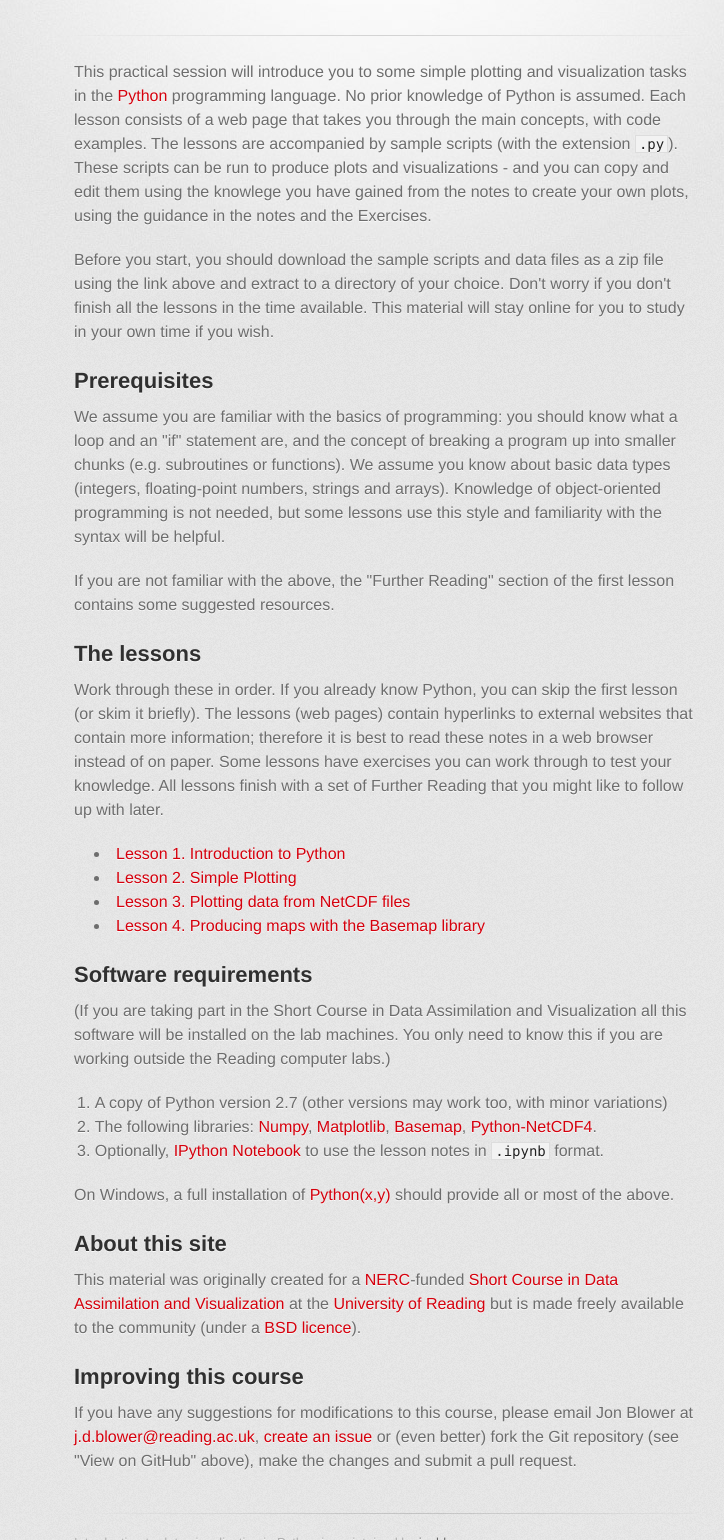
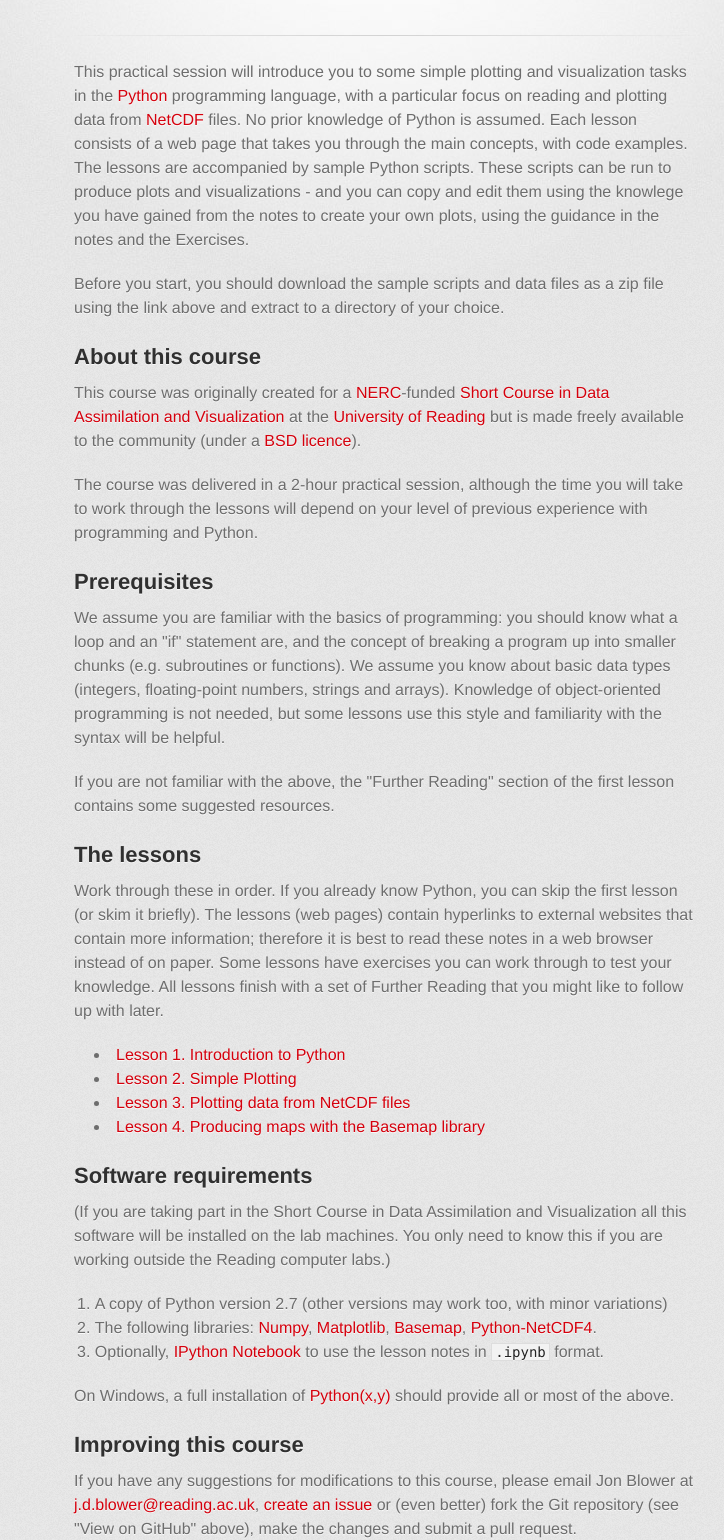
Before and after one commit to jonblower/python-viz-intro, a plain HTML site: page index.html in a window 1280 px wide. Shown: the part 300-1840 px from the top of the page, without its empty margins (256-980 px from the left). Drawn offline with Linux system fonts and the light colour scheme; a web font is replaced by a local one.

```diff
--- a/index.html
+++ b/index.html
@@ -31,9 +31,16 @@
         <hr>
 
         <section id="main_content">
-          <p>This practical session will introduce you to some simple plotting and visualization tasks in the <a href="http://www.python.org">Python</a> programming language. No prior knowledge of Python is assumed. Each lesson consists of a web page that takes you through the main concepts, with code examples. The lessons are accompanied by sample scripts (with the extension <code>.py</code>). These scripts can be run to produce plots and visualizations - and you can copy and edit them using the knowlege you have gained from the notes to create your own plots, using the guidance in the notes and the Exercises.</p>
+          <p>This practical session will introduce you to some simple plotting and visualization tasks in the <a href="http://www.python.org">Python</a> programming language, with a particular focus on reading and plotting data from <a href="http://www.unidata.ucar.edu/software/netcdf/">NetCDF</a> files. No prior knowledge of Python is assumed. Each lesson consists of a web page that takes you through the main concepts, with code examples. The lessons are accompanied by sample Python scripts. These scripts can be run to produce plots and visualizations - and you can copy and edit them using the knowlege you have gained from the notes to create your own plots, using the guidance in the notes and the Exercises.</p>
 
-<p>Before you start, you should download the sample scripts and data files as a zip file using the link above and extract to a directory of your choice. Don't worry if you don't finish all the lessons in the time available. This material will stay online for you to study in your own time if you wish.</p>
+<p>Before you start, you should download the sample scripts and data files as a zip file using the link above and extract to a directory of your choice.</p>
+
+<h2>
+<a name="about-this-course" class="anchor" href="#about-this-course"><span class="octicon octicon-link"></span></a>About this course</h2>
+
+<p>This course was originally created for a <a href="http://www.nerc.ac.uk">NERC</a>-funded <a href="http://www.reading.ac.uk/maths-and-stats/news/DA_Course.aspx">Short Course in Data Assimilation and Visualization</a> at the <a href="http://www.reading.ac.uk">University of Reading</a> but is made freely available to the community (under a <a href="https://github.com/jonblower/python-viz-intro/blob/master/README.md?raw=true">BSD licence</a>).</p>
+
+<p>The course was delivered in a 2-hour practical session, although the time you will take to work through the lessons will depend on your level of previous experience with programming and Python.</p>
 
 <h2>
 <a name="prerequisites" class="anchor" href="#prerequisites"><span class="octicon octicon-link"></span></a>Prerequisites</h2>
@@ -64,11 +71,6 @@
 </ol><p>On Windows, a full installation of <a href="https://code.google.com/p/pythonxy/">Python(x,y)</a> should provide all or most of the above.</p>
 
 <h2>
-<a name="about-this-site" class="anchor" href="#about-this-site"><span class="octicon octicon-link"></span></a>About this site</h2>
-
-<p>This material was originally created for a <a href="http://www.nerc.ac.uk">NERC</a>-funded <a href="http://www.reading.ac.uk/maths-and-stats/news/DA_Course.aspx">Short Course in Data Assimilation and Visualization</a> at the <a href="http://www.reading.ac.uk">University of Reading</a> but is made freely available to the community (under a <a href="https://github.com/jonblower/python-viz-intro/blob/master/README.md?raw=true">BSD licence</a>).</p>
-
-<h2>
 <a name="improving-this-course" class="anchor" href="#improving-this-course"><span class="octicon octicon-link"></span></a>Improving this course</h2>
 
 <p>If you have any suggestions for modifications to this course, please email Jon Blower at <a href="mailto:j.d.blower@reading.ac.uk">j.d.blower@reading.ac.uk</a>, <a href="https://github.com/jonblower/python-viz-intro/issues">create an issue</a> or (even better) fork the Git repository (see "View on GitHub" above), make the changes and submit a pull request.</p>
```
Also changed, not shown: params.json (+1 -1 lines).
